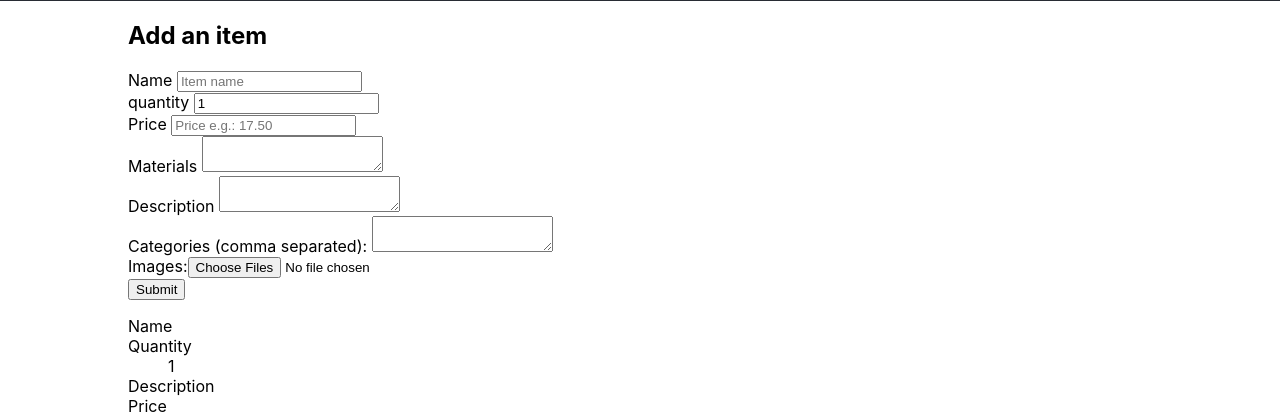
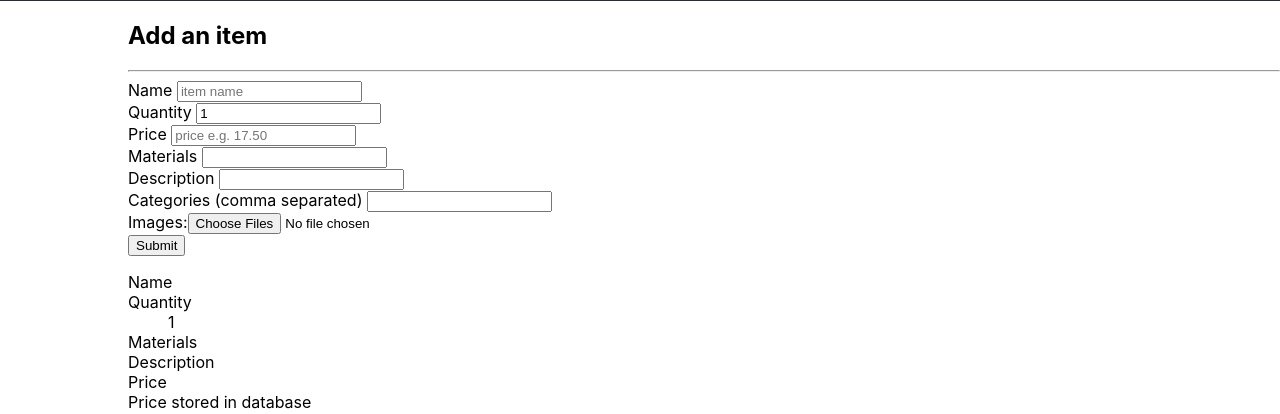
Before and after one commit to bozeman42/storefront, a React (Create React App) app: page /admin/addItem in a window 1280 px wide. Shown: the part 121-535 px from the top of the page. Built offline with nearby package versions, Linux system fonts and the light colour scheme; no server answers; the HTML template or start-up script is replaced by a standard one.

Commit message:
input groups now created using a config object

```diff
--- a/src/components/AddItem/AddItem.js
+++ b/src/components/AddItem/AddItem.js
@@ -2,6 +2,7 @@ import React, { Component } from 'react'
 import { postItem, postImages, deleteImage } from '../../API'
 import { validatePrice, validateQuantity, parseCategories } from './helpers'
 import './addItem.css'
+import { formConfig } from './addItemFormConfig'
 
 const defaultValues = {
   name: '',
@@ -15,6 +16,7 @@ const defaultValues = {
 class AddItem extends Component {
   constructor(props) {
     super(props)
+    console.log(props)
     this.state = {
       name: '',
       description: '',
@@ -146,76 +148,23 @@ class AddItem extends Component {
     return (
       <div id='add-item-page'>
         <h2>Add an item</h2>
-        <form onSubmit={this.onSubmit}>
-          <div>
-            <label htmlFor='name-input'>Name </label>
-            <input
-              placeholder='Item name'
-              type='text'
-              id='name-input'
-              name='name'
-              value={name}
-              onChange={this.handleInput}
-              required
-            />
-          </div>
-          <div>
-            <label htmlFor='quantity-input'>quantity </label>
-            <input
-              id='quantity-input'
-              type='number'
-              name='quantity'
-              value={quantity}
-              step={1}
-              onChange={this.handleInput}
-              required
-            />
-          </div>
-          <div>
-            <label htmlFor='price-input'>Price </label>
-            <input
-              placeholder={`Price e.g.: 17.50`}
-              id='price-input'
-              type='number'
-              name='displayPrice'
-              value={displayPrice}
-              step={0.01}
-              onChange={this.handleInput}
-              required
-            />
-          </div>
-          <div>
-            <label htmlFor='materials-input'>Materials </label>
-            <textarea
-              id='materials-input'
-              type='text'
-              name='materials'
-              value={materials}
-              onChange={this.handleInput}
-            />
-          </div>
-          <div>
-            <label htmlFor='desc-input'>Description </label>
-            <textarea
-              id='desc-input'
-              type='text'
-              name='description'
-              value={description}
-              onChange={this.handleInput}
-            />
-          </div>
-          <div>
-            <label htmlFor='category-input'>
-              Categories (comma separated):{' '}
-            </label>
-            <textarea
-              id='category-input'
-              type='text'
-              name='categories'
-              value={categories}
-              onChange={this.handleInput}
-            />
-          </div>
+        <hr />
+        <form className='add-item-form' onSubmit={this.onSubmit}>
+          {formConfig.map(inputField => {
+            const { labelText, id, ...inputProps } = inputField
+            console.log(id)
+            return (
+              <div key={id} className='input-group'>
+                <label htmlFor={id}>{labelText}</label>
+                <input
+                  id={id}
+                  {...inputProps}
+                  onChange={this.handleInput}
+                  value={this.state[inputProps.name]}
+                />
+              </div>
+            )
+          })}
           <div>
             <label htmlFor='image-input'>Images:</label>
             <input
@@ -235,6 +184,8 @@ class AddItem extends Component {
             <dd>{name}</dd>
             <dt>Quantity</dt>
             <dd>{quantity}</dd>
+            <dt>Materials</dt>
+            <dd>{materials}</dd>
             <dt>Description</dt>
             <dd>{description}</dd>
             <dt>Price</dt>
--- /dev/null
+++ b/src/components/AddItem/addItemFormConfig.js
@@ -0,0 +1,45 @@
+export const formConfig = [
+  {
+    id: 'name-input',
+    name: 'name',
+    labelText: 'Name ',
+    required: true,
+    type: 'text',
+    placeholder: 'item name'
+  },
+  {
+    id: 'quantity-input',
+    name: 'quantity',
+    labelText: 'Quantity ',
+    required: true,
+    type: 'number',
+    step: 1,
+  },
+  {
+    id: 'price-input',
+    name: 'displayPrice',
+    labelText: 'Price ',
+    required: true,
+    placeholder: 'price e.g. 17.50',
+    type: 'number',
+    step: 0.01
+  },
+  {
+    id: 'materials-input',
+    name: 'materials',
+    labelText: 'Materials ',
+    type: 'text'
+  },
+  {
+    id: 'description-input',
+    name: 'description',
+    labelText: 'Description ',
+    type: 'text'
+  },
+  {
+    id: 'category-input',
+    name: 'categories',
+    labelText: 'Categories (comma separated) ',
+    type: 'text'
+  }
+]
```
